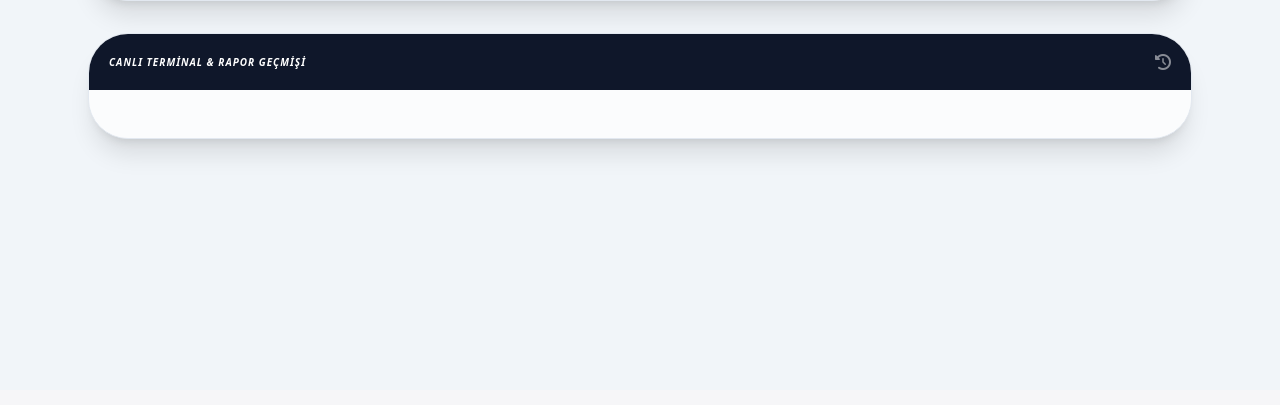
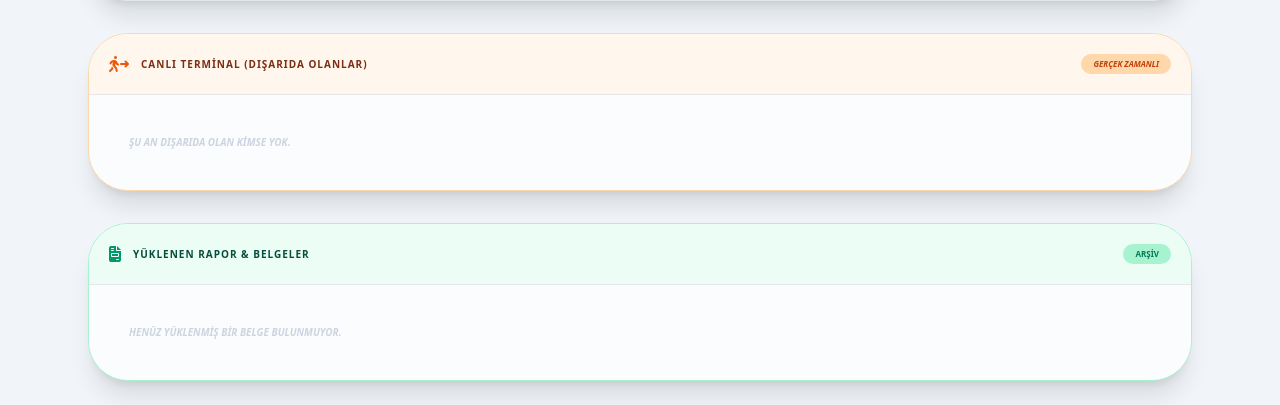
Before and after one commit to sametyalcin231/PTS_Sistemi, a Flask app: page /admin_panel in a window 1280 px wide. Shown: the part 410-815 px from the top of the page. Before the commit the page ends 570 px from the top, so only its background shows below. Run offline with Flask 3, Linux system fonts and the light colour scheme; a user stored in the database is signed in; data comes from the database, SQL or seed files in the repository; data that the repository does not hold is empty; some libraries are stand-ins or nearby versions.

Commit message:
Update admin.html

```diff
--- a/templates/admin.html
+++ b/templates/admin.html
@@ -33,7 +33,7 @@
 
         {% with messages = get_flashed_messages(with_categories=true) %}
             {% if messages %}{% for category, message in messages %}
-            <div class="flash-msg p-4 rounded-2xl text-[10px] font-black uppercase text-center shadow-xl border-2 animate-pulse
+            <div class="flash-msg p-4 rounded-2xl text-[10px] font-black uppercase text-center shadow-xl border-2 animate-pulse mb-4
                 {% if category == 'success' %}bg-emerald-500 text-white border-emerald-400
                 {% else %}bg-indigo-500 text-white border-indigo-400{% endif %}">
                 <i class="fa-solid fa-bell mr-2"></i> {{ message }}
@@ -85,11 +85,7 @@
                         {% for r in reqs %}
                         <tr class="hover:bg-indigo-50/30 transition-colors">
                             <td class="p-5 text-indigo-950">{{ r.username }}</td>
-                            <td class="p-5">
-                                <span class="bg-indigo-100 text-indigo-600 px-2 py-1 rounded-lg text-[9px] uppercase font-black">
-                                    {{ r.req_type }}
-                                </span>
-                            </td>
+                            <td class="p-5 uppercase text-indigo-600">{{ r.req_type }}</td>
                             <td class="p-5">
                                 <span class="text-slate-600">{{ r.content }}</span>
                                 {% if r.amount %}<span class="ml-2 text-indigo-600">({{ r.amount }})</span>{% endif %}
@@ -105,11 +101,11 @@
                             <td class="p-5 text-center">
                                 {% if r.status == 'Beklemede' %}
                                 <div class="flex justify-center gap-3">
-                                    <a href="/admin/action/request/{{ r.id }}/Onaylandı" class="text-emerald-500 hover:text-emerald-700 transition-transform hover:scale-125">
-                                        <i class="fa-solid fa-circle-check text-xl"></i>
+                                    <a href="/admin/action/request/{{ r.id }}/Onaylandı" class="text-emerald-500 hover:text-emerald-700 transition-transform hover:scale-125 text-xl">
+                                        <i class="fa-solid fa-circle-check"></i>
                                     </a>
-                                    <a href="/admin/action/request/{{ r.id }}/Reddedildi" class="text-rose-500 hover:text-rose-700 transition-transform hover:scale-125">
-                                        <i class="fa-solid fa-circle-xmark text-xl"></i>
+                                    <a href="/admin/action/request/{{ r.id }}/Reddedildi" class="text-rose-500 hover:text-rose-700 transition-transform hover:scale-125 text-xl">
+                                        <i class="fa-solid fa-circle-xmark"></i>
                                     </a>
                                 </div>
                                 {% else %}
@@ -123,42 +119,60 @@
             </div>
         </div>
 
-        <div class="bg-white rounded-[2.5rem] shadow-xl overflow-hidden border border-slate-200">
-            <div class="p-5 bg-slate-900 text-white flex items-center justify-between">
-                <span class="font-black text-[10px] uppercase italic tracking-widest leading-none">Canlı Terminal & Rapor Geçmişi</span>
-                <i class="fa-solid fa-clock-rotate-left opacity-50"></i>
+        <div class="bg-white rounded-[2.5rem] shadow-xl overflow-hidden border border-orange-200">
+            <div class="p-5 bg-orange-50 border-b flex items-center justify-between">
+                <div class="flex items-center gap-3">
+                    <i class="fa-solid fa-person-walking-arrow-right text-orange-600"></i>
+                    <span class="font-black text-[10px] uppercase text-orange-900 tracking-widest leading-none">Canlı Terminal (Dışarıda Olanlar)</span>
+                </div>
+                <span class="bg-orange-200 text-orange-700 px-3 py-1 rounded-full text-[8px] font-black uppercase italic">Gerçek Zamanlı</span>
             </div>
             <div class="grid grid-cols-1 md:grid-cols-2 lg:grid-cols-3 gap-4 p-6 bg-slate-50/50">
-                {% for l in logs %}
-                <div class="border border-slate-200 rounded-[1.5rem] p-4 bg-white shadow-sm hover:shadow-md transition-shadow relative overflow-hidden group">
+                {% for l in logs if l.type == 'Terminal' %}
+                <div class="border border-slate-200 rounded-[1.5rem] p-4 bg-white shadow-sm hover:border-orange-300 transition-all relative">
                     {% if l.status == 'Aktif' %}
-                    <div class="absolute top-0 right-0 bg-orange-500 text-white text-[8px] font-black px-3 py-1 rounded-bl-xl uppercase animate-pulse">AKTİF</div>
+                    <div class="absolute top-0 right-0 bg-orange-500 text-white text-[8px] font-black px-3 py-1 rounded-bl-xl uppercase animate-pulse">DIŞARIDA</div>
                     {% endif %}
+                    <div class="flex justify-between items-center mb-3">
+                        <span class="text-[10px] font-black text-slate-800 uppercase">{{ l.username }}</span>
+                        <span class="text-[9px] font-bold text-slate-400">{{ l.created_at.strftime('%H:%M') }}</span>
+                    </div>
+                    <div class="py-2 px-4 bg-orange-50 border border-orange-100 rounded-xl text-[10px] font-black text-orange-900 flex justify-between items-center">
+                        <span class="opacity-60 uppercase">Dışarıda Süre:</span>
+                        <span class="text-orange-600">{{ get_duration(l.created_at, l.end_at) }}</span>
+                    </div>
+                </div>
+                {% else %}
+                <p class="text-[10px] font-black text-slate-300 uppercase italic p-4">Şu an dışarıda olan kimse yok.</p>
+                {% endfor %}
+            </div>
+        </div>
 
-                    <div class="flex justify-between items-center mb-3">
-                        <div class="flex items-center gap-2">
-                            <div class="w-6 h-6 bg-indigo-100 rounded-full flex items-center justify-center">
-                                <i class="fa-solid fa-user text-indigo-600 text-[10px]"></i>
-                            </div>
-                            <span class="text-[10px] font-black text-slate-800 uppercase">{{ l.username }}</span>
-                        </div>
+        <div class="bg-white rounded-[2.5rem] shadow-xl overflow-hidden border border-emerald-200">
+            <div class="p-5 bg-emerald-50 border-b flex items-center justify-between">
+                <div class="flex items-center gap-3">
+                    <i class="fa-solid fa-file-invoice text-emerald-600"></i>
+                    <span class="font-black text-[10px] uppercase text-emerald-900 tracking-widest leading-none">Yüklenen Rapor & Belgeler</span>
+                </div>
+                <span class="bg-emerald-200 text-emerald-700 px-3 py-1 rounded-full text-[8px] font-black uppercase">Arşiv</span>
+            </div>
+            <div class="grid grid-cols-1 md:grid-cols-2 lg:grid-cols-3 gap-4 p-6 bg-slate-50/50">
+                {% for l in logs if l.type == 'Rapor' %}
+                <div class="border border-slate-200 rounded-[1.5rem] p-4 bg-white shadow-sm hover:border-emerald-300 transition-all">
+                    <div class="flex justify-between items-center mb-2">
+                        <span class="text-[10px] font-black text-emerald-700 uppercase">{{ l.username }}</span>
                         <span class="text-[9px] font-bold text-slate-400">{{ l.created_at.strftime('%d.%m | %H:%M') }}</span>
                     </div>
-
-                    <p class="text-[11px] font-bold text-slate-600 leading-relaxed mb-3">{{ l.detail }}</p>
-
-                    {% if l.type == 'Terminal' %}
-                    <div class="mt-auto py-2 px-4 bg-indigo-50 border border-indigo-100 rounded-xl text-[10px] font-black text-indigo-900 flex justify-between items-center">
-                        <span class="opacity-60 uppercase">Dışarıda Süre:</span>
-                        <span class="text-indigo-600">{{ get_duration(l.created_at, l.end_at) }}</span>
+                    <p class="text-[11px] font-bold text-slate-600 mb-3 italic">"{{ l.detail }}"</p>
+                    <div class="flex justify-between items-center">
+                         <span class="text-[8px] font-black text-emerald-600 bg-emerald-50 px-2 py-1 rounded-lg">BELGE YÜKLENDİ</span>
+                         <a href="/static/uploads/{{ l.file_path }}" target="_blank" class="text-[9px] font-black bg-emerald-600 text-white px-3 py-1.5 rounded-xl shadow-lg shadow-emerald-200 uppercase flex items-center gap-1 hover:bg-emerald-700 transition-colors">
+                             <i class="fa-solid fa-eye text-[10px]"></i> İNCELE
+                         </a>
                     </div>
-                    {% elif l.type == 'Rapor' %}
-                    <div class="mt-auto py-2 px-4 bg-emerald-50 border border-emerald-100 rounded-xl text-[10px] font-black text-emerald-900 flex justify-between items-center">
-                        <span class="opacity-60 uppercase">Dosya:</span>
-                        <a href="/static/uploads/{{ l.file_path }}" target="_blank" class="text-emerald-600 underline">Görüntüle</a>
-                    </div>
-                    {% endif %}
                 </div>
+                {% else %}
+                <p class="text-[10px] font-black text-slate-300 uppercase italic p-4">Henüz yüklenmiş bir belge bulunmuyor.</p>
                 {% endfor %}
             </div>
         </div>
```
